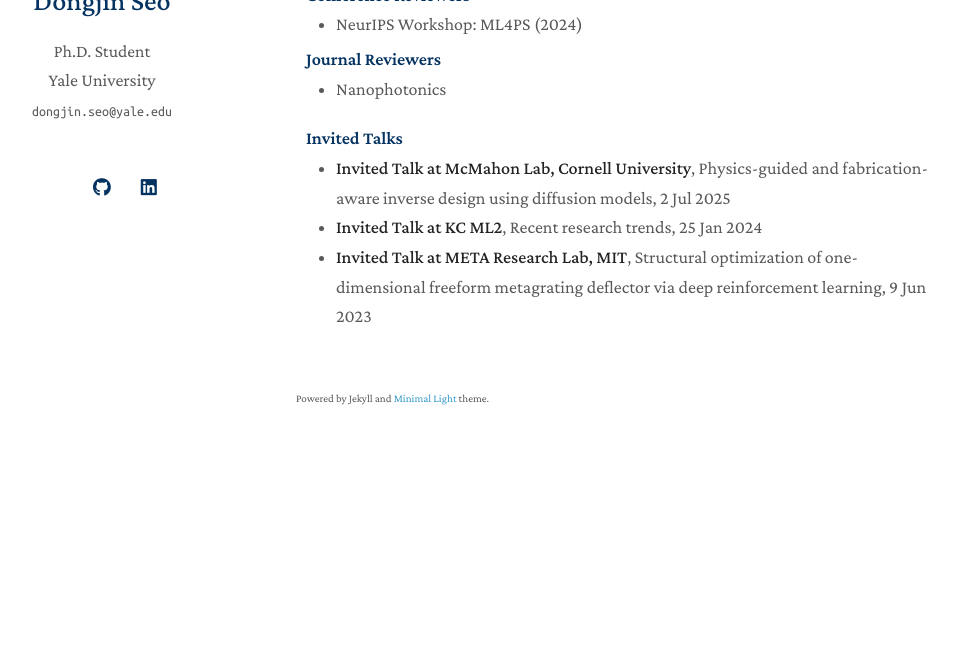
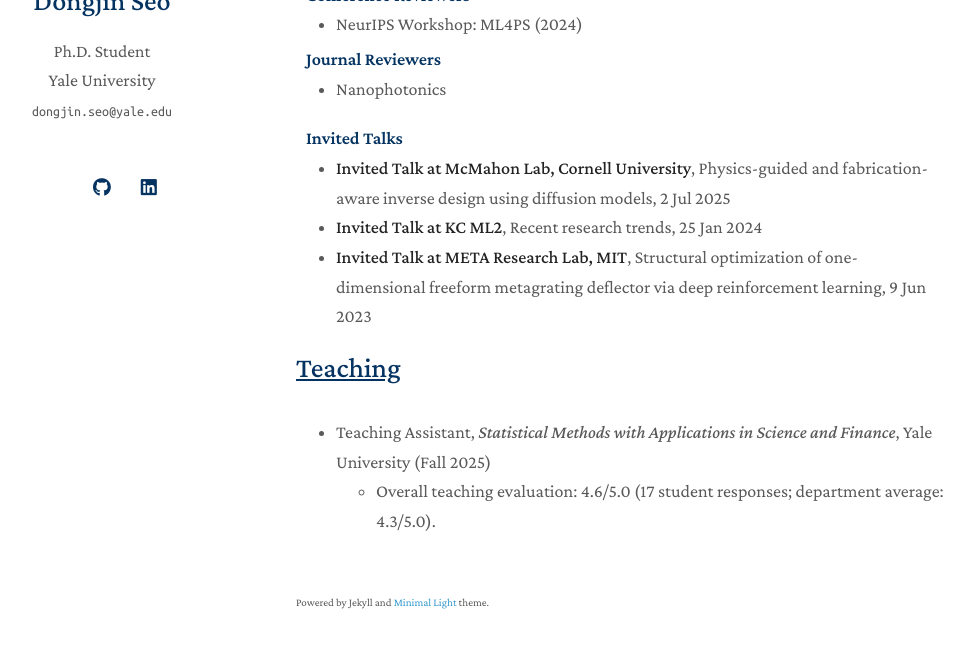
Before and after one commit to DongjinSeoAP/DongjinSeoAP.github.io, a Jekyll site: the page built from index.md, in a window 1280 px wide and 900 px high, scrolled down 4599 px, cut to the strip 214-862 px from the top of the window. Shown: the whole strip, without its empty margins (174-1148 px from the left). Built offline with Jekyll 4.4.1, drawn with Linux system fonts in a browser that asks for light colours; a style sheet for code colours, icons or effects is not loaded; before the commit the page ends 5295 px from its top, so only the background shows below that.

Commit message:
Add teaching experience and student evaluation

```diff
--- a/index.md
+++ b/index.md
@@ -50,3 +50,10 @@ My research goal: <strong>AI understands physics</strong>. For this, we need to
 {% include_relative _includes/publications.md %}
 
 {% include_relative _includes/services.md %}
+
+<h2 id="teaching" style="margin: 2px 0px -15px;"><u>Teaching</u></h2>
+
+<br>
+
+- Teaching Assistant, *Statistical Methods with Applications in Science and Finance*, Yale University (Fall 2025)
+  - Overall teaching evaluation: 4.6/5.0 (17 student responses; department average: 4.3/5.0).
```
